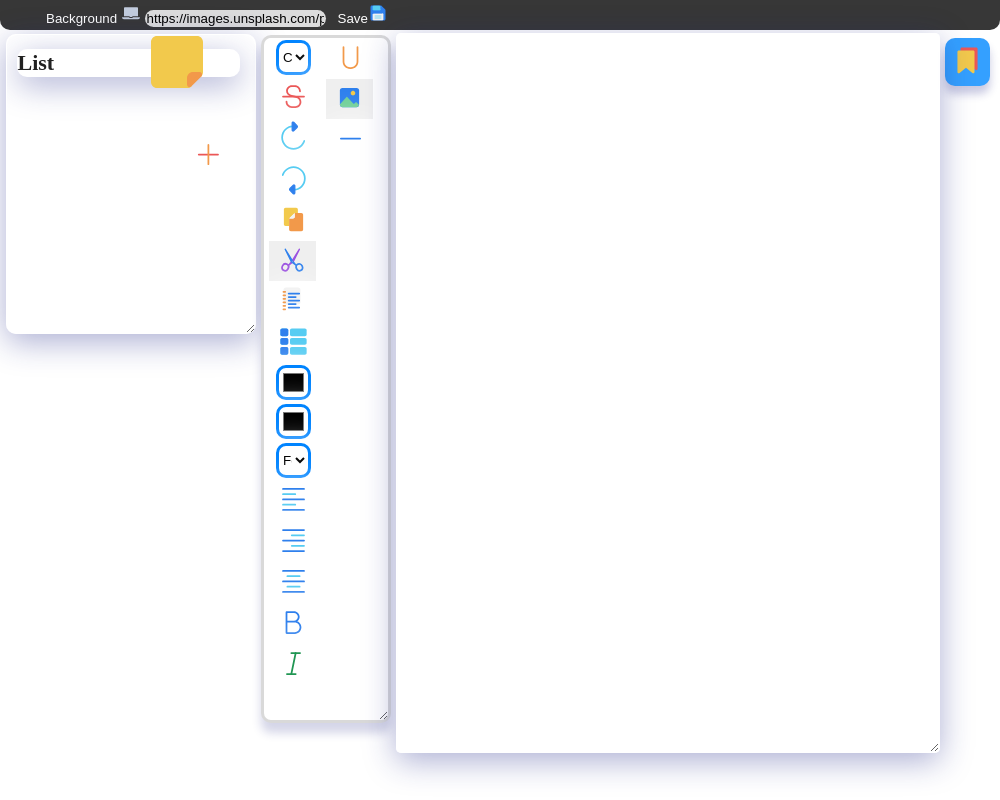
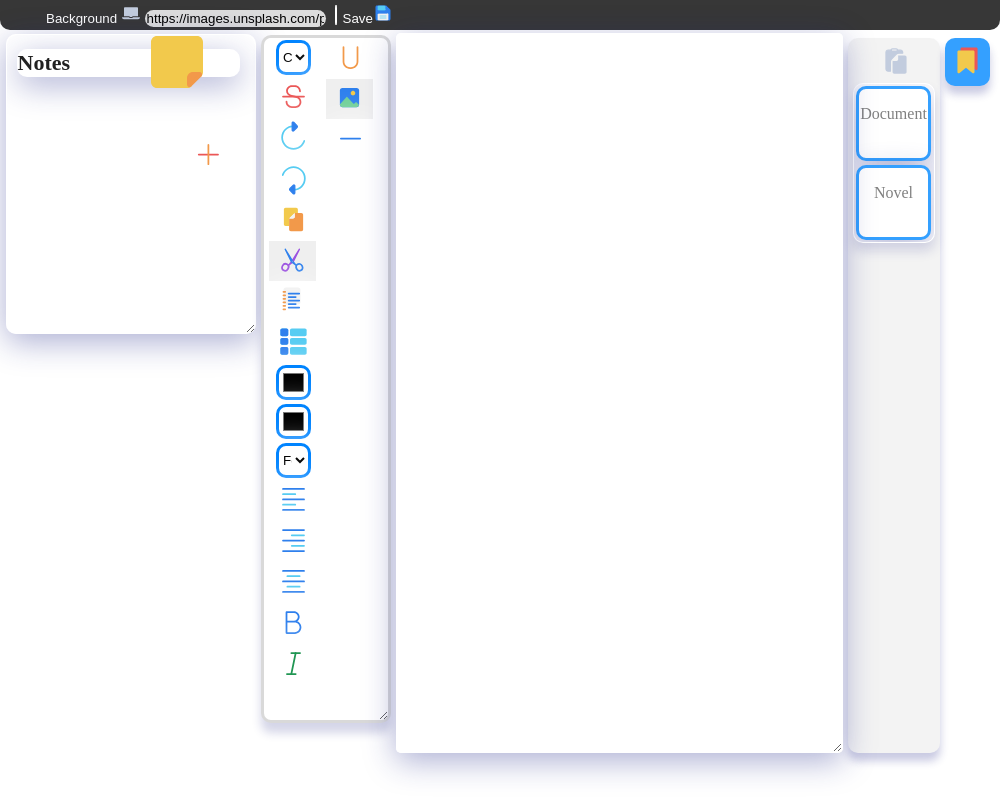
Before and after one commit to TrshDesigns/Skrivbar, an Electron app: page index.html in a window 1000 px wide. Drawn offline with nearby package versions, Linux system fonts and the light colour scheme; no server answers.

Commit message:
added a separator for header options items

```diff
--- a/index.html
+++ b/index.html
@@ -30,6 +30,7 @@
                         id="bgchanger" placeholder="" />
                 </button>
             </li>
+            <div class="vertical-separator"></div>
             <li>
                 <button class="no-background no-outline" onclick="savefile()">Save<svg width="20" height="20" viewBox="0 0 80 80" fill="none" xmlns="http://www.w3.org/2000/svg">
                     <path fill-rule="evenodd" clip-rule="evenodd" d="M53.1716 13.1716C52.4214 12.4214 51.404 12 50.3431 12H16C13.7909 12 12 13.7909 12 16V64C12 66.2091 13.7909 68 16 68H64C66.2091 68 68 66.2091 68 64V29.6569C68 28.596 67.5786 27.5786 66.8284 26.8284L53.1716 13.1716Z" fill="#2F80ED" />
@@ -44,7 +45,7 @@
     </header>
     <main id="main">
         <div id="list">
-            <h1 id="list-title">List</h1>
+            <h1 id="list-title">Notes</h1>
             <svg id="notes-icon" width="80" height="80" viewBox="0 0 80 80" fill="none"
                 xmlns="http://www.w3.org/2000/svg">
                 <path fill-rule="evenodd" clip-rule="evenodd"
@@ -88,7 +89,6 @@
                             <option value="Comic Sans MS">Comic Sans MS</option>
                             <option value="Arial Black">Arial Black</option>
                             <option value="Tahoma">Tahoma</option>
-                            <option value="Comic Sans MS">Comic Sans MS</option>
                         </select>
                     </button>
                 </li>
@@ -341,13 +341,28 @@
             </ul>
         </div>
         <iframe onload="enableEditMode();" id="output" name="richTextField" style="width:100%; height: 1000px;"></iframe>
+        <div id="file-displayer-hider">
+            <button onclick="hidefiledisplayer()" class="no-background">
+                <svg id="document-center" width="35" height="35" viewBox="0 0 80 80" fill="none" xmlns="http://www.w3.org/2000/svg">
+                    <path d="M27.7273 14.1349C27.7273 14.0897 27.7283 14.0448 27.7304 14.0001H21C18.2386 14.0001 16 16.2387 16 19.0001V57.0001C16 59.7615 18.2386 62.0001 21 62.0001H26V40.5719C26 38.1996 26.9366 35.9232 28.6062 34.2379L39.0755 23.6698C40.7655 21.9639 43.0671 21.004 45.4683 21.0038L54 21.0028V19.0001C54 16.2387 51.7614 14.0001 49 14.0001H42.2696C42.2717 14.0448 42.2727 14.0897 42.2727 14.1349C42.2727 15.7075 40.9979 16.9823 39.4253 16.9823H30.5747C29.0021 16.9823 27.7273 15.7075 27.7273 14.1349Z" fill="#C2CCDE" />
+                    <path fill-rule="evenodd" clip-rule="evenodd" d="M21 15.5001C19.067 15.5001 17.5 17.0671 17.5 19.0001V57.0001C17.5 58.9331 19.067 60.5001 21 60.5001H24.5V40.5719C24.5 37.8042 25.5928 35.1485 27.5406 33.1822L38.0099 22.6141C39.9815 20.6239 42.6667 19.5041 45.4681 19.5038L52.5 19.503V19.0001C52.5 17.0671 50.933 15.5001 49 15.5001H43.554C42.9816 17.2324 41.3494 18.4823 39.4253 18.4823H30.5747C28.6506 18.4823 27.0184 17.2324 26.446 15.5001H21ZM14.5 19.0001C14.5 15.4103 17.4101 12.5001 21 12.5001H27.7304C28.1403 12.5001 28.5324 12.6679 28.8155 12.9644C29.0985 13.261 29.2479 13.6604 29.2288 14.0699C29.2278 14.0913 29.2273 14.113 29.2273 14.1349C29.2273 14.8791 29.8306 15.4823 30.5747 15.4823H39.4253C40.1695 15.4823 40.7727 14.8791 40.7727 14.1349C40.7727 14.113 40.7722 14.0914 40.7712 14.0699C40.7521 13.6604 40.9015 13.261 41.1845 12.9644C41.4676 12.6679 41.8597 12.5001 42.2696 12.5001H49C52.5899 12.5001 55.5 15.4103 55.5 19.0001V21.0028C55.5 21.8312 54.8285 22.5027 54.0002 22.5028L45.4685 22.5038C43.4674 22.504 41.5494 23.3039 40.1412 24.7254L29.6718 35.2936C28.2805 36.698 27.5 38.595 27.5 40.5719V62.0001C27.5 62.8285 26.8284 63.5001 26 63.5001H21C17.4101 63.5001 14.5 60.59 14.5 57.0001V19.0001Z" fill="#C2CCDE" />
+                    <path d="M42.73 27.0889C43.4703 26.3932 44.4494 26.0039 45.4689 26.0038L58.9995 26.0023C61.2089 26.002 63 27.793 63 30.0023L63 64.0022C63 66.2113 61.2091 68.0022 59 68.0022H35C32.7909 68.0022 31 66.2113 31 64.0022V40.5719C31 39.5552 31.3871 38.5781 32.0801 37.838C31.7326 38.2634 32.0304 38.9239 32.6 38.9239H39.8C42.0091 38.9239 43.8 37.133 43.8 34.9239V27.6161C43.8 27.053 43.1531 26.7579 42.73 27.0889Z" fill="#C2CCDE" />
+                    <path fill-rule="evenodd" clip-rule="evenodd" d="M26.2275 14.1357C26.2275 11.7346 28.174 9.78821 30.575 9.78821H39.4255C41.8266 9.78821 43.773 11.7346 43.773 14.1357C43.773 16.5367 41.8263 18.4823 39.4253 18.4823H30.5747C28.1737 18.4823 26.2275 16.5367 26.2275 14.1357ZM30.575 12.7882C29.8308 12.7882 29.2273 13.3907 29.2273 14.1349C29.2273 14.8791 29.8306 15.4823 30.5747 15.4823H39.4253C40.1695 15.4823 40.7727 14.8791 40.7727 14.1349C40.7727 13.3907 40.1697 12.7882 39.4255 12.7882H30.575Z" fill="#C2CCDE" />
+                  </svg>
+            </button>
+            <div id="file-displayer">
+                <div class="file-element"><p>Document</p></div>
+                <div class="file-element"><p>Novel</p></div>
+            </div>
+        </div>
         <div>
             <button id="organizer-hider" onclick="hideorganizer();"><svg width="35" height="35" viewBox="0 0 80 80" fill="none" xmlns="http://www.w3.org/2000/svg">
                 <path fill-rule="evenodd" clip-rule="evenodd" d="M27 12C26.4477 12 26 12.4477 26 13V19L53 19C53.5523 19 54 19.4477 54 20L54 55.5487L59.3753 59.8489C60.0301 60.3727 61 59.9066 61 59.0681L61 13C61 12.4477 60.5523 12 60 12L27 12Z" fill="#EB5757" />
                 <path d="M26 19H24C24 20.1046 24.8954 21 26 21V19ZM54 55.5487H52C52 56.1563 52.2762 56.7309 52.7506 57.1104L54 55.5487ZM59.3753 59.8489L60.6247 58.2872H60.6247L59.3753 59.8489ZM28 13C28 13.5523 27.5523 14 27 14V10C25.3431 10 24 11.3431 24 13H28ZM28 19V13H24V19H28ZM26 21L53 21V17L26 17V21ZM53 21C52.4477 21 52 20.5523 52 20H56C56 18.3431 54.6569 17 53 17V21ZM52 20L52 55.5487H56L56 20H52ZM60.6247 58.2872L55.2494 53.9869L52.7506 57.1104L58.1259 61.4107L60.6247 58.2872ZM59 59.0681C59 58.2296 59.9699 57.7634 60.6247 58.2872L58.1259 61.4107C60.0902 62.9821 63 61.5836 63 59.0681H59ZM59 13L59 59.0681H63L63 13H59ZM60 14C59.4477 14 59 13.5523 59 13H63C63 11.3431 61.6568 10 60 10V14ZM27 14L60 14V10L27 10V14Z" fill="#EB5757" />
                 <path fill-rule="evenodd" clip-rule="evenodd" d="M19 20C19 19.4477 19.4477 19 20 19L53 19C53.5523 19 54 19.4477 54 20L54 66.0681C54 66.9066 53.0301 67.3727 52.3753 66.8489L37.1247 54.6484C36.7595 54.3563 36.2405 54.3563 35.8753 54.6484L20.6247 66.8489C19.9699 67.3727 19 66.9066 19 66.0681L19 20Z" fill="#F2C94C" />
                 <path d="M20.6247 66.8489L19.3753 65.2872L20.6247 66.8489ZM37.1247 54.6484L38.3741 53.0867L37.1247 54.6484ZM35.8753 54.6484L34.6259 53.0867L35.8753 54.6484ZM52.3753 66.8489L53.6247 65.2872L52.3753 66.8489ZM53 17L20 17V21L53 21V17ZM56 66.0681L56 20H52L52 66.0681L56 66.0681ZM35.8753 56.2102L51.1259 68.4107L53.6247 65.2872L38.3741 53.0867L35.8753 56.2102ZM21.8741 68.4107L37.1247 56.2102L34.6259 53.0867L19.3753 65.2872L21.8741 68.4107ZM17 20L17 66.0681H21L21 20H17ZM19.3753 65.2872C20.0301 64.7634 21 65.2295 21 66.0681H17C17 68.5836 19.9098 69.9821 21.8741 68.4107L19.3753 65.2872ZM38.3741 53.0867C37.2784 52.2102 35.7216 52.2102 34.6259 53.0867L37.1247 56.2102C36.7595 56.5023 36.2405 56.5023 35.8753 56.2102L38.3741 53.0867ZM52 66.0681C52 65.2296 52.9699 64.7634 53.6247 65.2872L51.1259 68.4107C53.0902 69.9821 56 68.5836 56 66.0681L52 66.0681ZM20 17C18.3431 17 17 18.3431 17 20H21C21 20.5523 20.5523 21 20 21V17ZM53 21C52.4477 21 52 20.5523 52 20H56C56 18.3431 54.6569 17 53 17V21Z" fill="#F2C94C" />
-              </svg></button>
+              </svg>
+            </button>
             <div id="organizer">
                 <div>
                     <details>
--- a/main.js
+++ b/main.js
@@ -42,12 +42,7 @@ app.on('window-all-closed', function () {
 
 // In this file you can include the rest of your app's specific main process
 // code. You can also put them in separate files and require them here.
-var htmlToRtf = require('html-to-rtf');
-var html = richTextField.document.getElementsbyTagName("body")[0].innerHTML;
-console.log(html)
-function savefile () {
-  htmlToRtf.saveRtfInFile('</home/TrshDesigns/Desktop/Skrivbar>/<test>.rtf', htmlToRtf.convertHtmlToRtf(html))
-}
+
 
 function changebackground(){
   var url = document.getElementById('bgchanger').value;
@@ -82,3 +77,52 @@ if (organizer.style.display === "block") {
   organizer.style.display = "block";
  }
 }
+let el, i;
+let data = [
+  { firstname: "", lastname: "" }
+];
+let panel = document.querySelector("#panel");
+
+
+function clearForm() {
+  document.querySelector("#fname").value = "";
+  document.querySelector("#lname").value = "";
+}
+
+function renderItem() {
+
+  panel.textContent = "";
+  data.forEach(x => {
+    el = document.createElement("option");
+    el.innerText = `${x.firstname} ${x.lastname}`;
+    panel.append(el);
+  });
+}
+
+function create() {
+  let fn = document.querySelector("#fname").value;
+  let ln = document.querySelector("#lname").value;
+  data = [...data, { firstname: fn, lastname: ln }];
+  clearForm();
+  console.log(data)
+  renderItem();
+}
+
+function panelClick() {
+  i = panel.selectedIndex;
+  document.querySelector("#fname").value = data[i].firstname;
+  document.querySelector("#lname").value = data[i].lastname;
+}
+
+function update() {
+  data[i].firstname = document.querySelector("#fname").value;
+  data[i].lastname = document.querySelector("#lname").value;
+  renderItem();
+}
+
+function deleteItem() {
+  data.splice(i, 1);
+  renderItem();
+}
+
+ renderItem();
--- a/style.css
+++ b/style.css
@@ -45,7 +45,7 @@ body {
   width:60px;
   min-width:130px;
   max-width:130px;
-  min-height:360px;
+  min-height:420px;
   max-height:90vh;
   resize:both;
   overflow:scroll;
@@ -88,7 +88,7 @@ body {
   padding: 10px;
   margin-right: 5px;
   margin-left: 5px;
-  background: rgba(255, 255, 255, 0.534);
+  background: rgba(255, 255, 255, 0.769);
   color:rgb(3, 0, 23);
   box-shadow: 0 8px 32px 0 rgba(31, 38, 135, 0.37);
   backdrop-filter: blur(4px);
@@ -99,9 +99,56 @@ body {
   overflow:none;
   z-index:2;
 }
-#output:focus {
+#output:focus {  background: rgba(255, 255, 255, 0.534);
   border: none;
   outline: none;
+}
+.file-element{
+  width:75px;
+  height:75px;
+  margin:2px;
+  border:rgb(52, 160, 255) 3px solid;
+  border-radius: 10px;
+  background: rgb(255, 255, 255);
+    box-shadow: 0 10px 32px 0 rgba(31, 38, 135, 0.32);
+  text-align: center;
+  color:gray;
+  transition: all ease-in-out 0.3s;
+}
+.file-element:hover{
+  border:3px solid white;
+  transition: all ease-in-out 0.3s;
+}
+#document-center{
+  margin-left:20px;
+}
+#file-displayer{
+  display:flex;
+  flex-direction: column;
+  max-height: auto;
+  height:auto;
+  width:70px;
+  min-width:82px;
+  box-shadow: 0 8px 12px 0 rgba(31, 38, 135, 0.162);
+  backdrop-filter: blur(4px);
+  -webkit-backdrop-filter: blur(4px);
+  border-radius: 10px;
+  border: 1px solid rgba(255, 255, 255, 0.552);
+  overflow-y: auto;
+  background-color:rgb(255, 255, 255);
+}
+#file-displayer-hider{
+  position:center;
+  padding:5px;
+  margin:5px 5px 0px 0px;
+  border-radius:10px;
+  background-color: rgba(157, 157, 157, 0.122);
+  box-shadow: 0 8px 8px 0 rgba(31, 38, 135, 0.245);
+  transition: all 0.7s;
+}
+#file-displayer::-webkit-scrollbar-thumb{
+  color:gray;
+  background-color:rgba(128, 128, 128, 0);
 }
 #main {
   display: flex;
@@ -120,8 +167,16 @@ body {
 #header-options{
   margin:0px;
   list-style: none;
+  border-radius:10px;
   display:flex;
   flex-direction: row;
+}
+.vertical-separator{
+  margin:3px 0px 0px 3px;
+  height:20px;
+  width:2px;
+  border-radius:25%;
+  background-color: white;
 }
 #notes-icon {
   position: relative;
```
